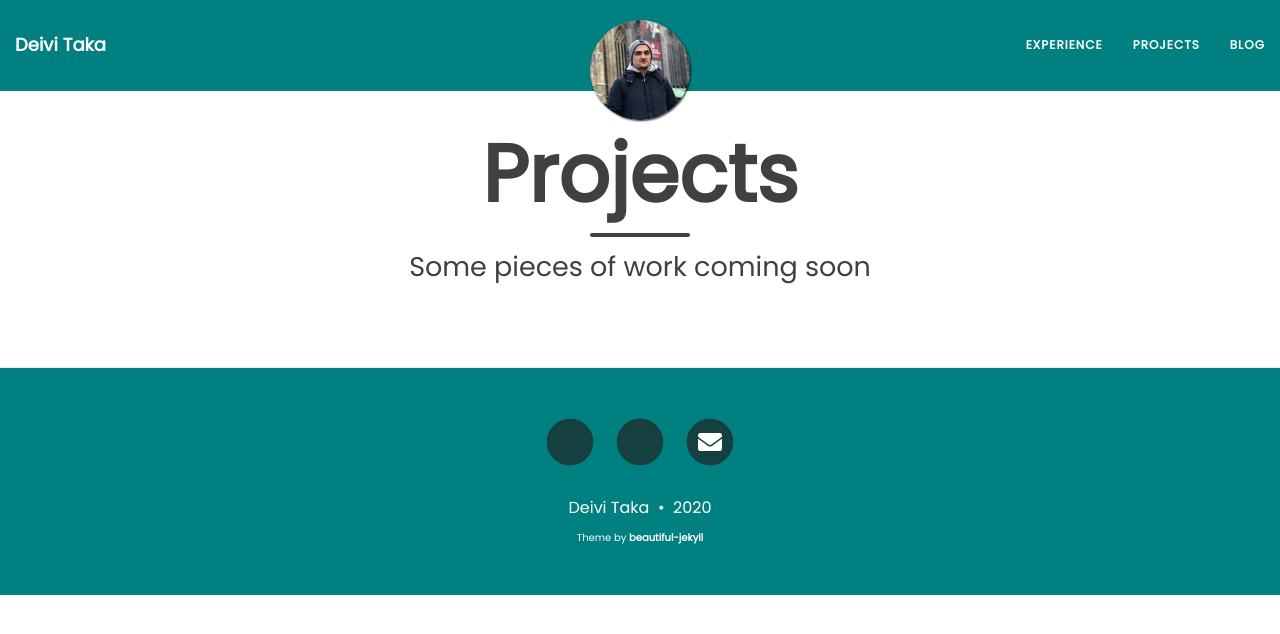
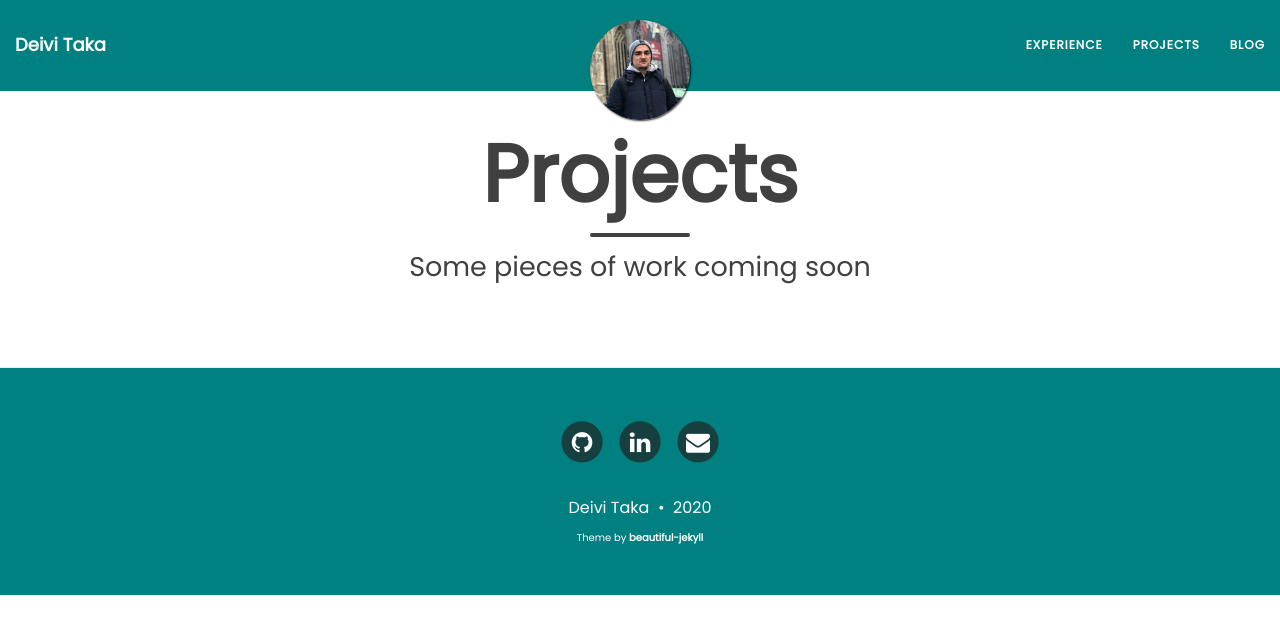
Before and after one commit to deivitaka/deivitaka.github.io, a Jekyll site: the page built from projects/index.html, in a window 1280 px wide. Shown: the top 634 px of the page. Built offline with Jekyll 4.4.1, drawn with Linux system fonts in a browser that asks for light colours; nearby versions of some CDN libraries.

Commit message:
Duplicate fontawesome

```diff
--- a/projects/index.html
+++ b/projects/index.html
@@ -7,9 +7,6 @@
 
 {% include scripts.html %}
 <link rel="stylesheet" href="/css/bootstrap.css">
-
-<!-- Font Awesome CDN -->
-<link rel="stylesheet" href="https://use.fontawesome.com/releases/v5.6.3/css/all.css">
 
 <!-- Animate CSS CDN -->
 <link rel="stylesheet" href="https://cdnjs.cloudflare.com/ajax/libs/animate.css/3.7.0/animate.css" type="text/css"/>
```
